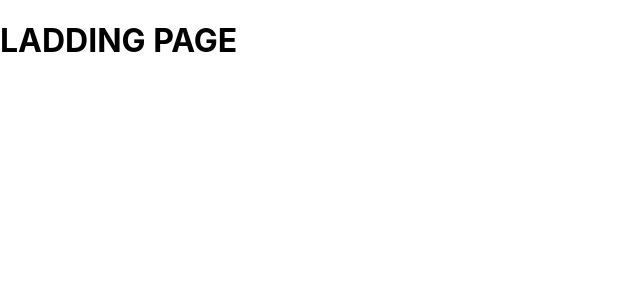
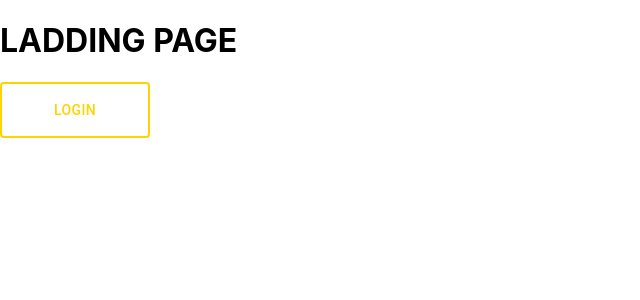
Before and after one commit to JardelLacerda/dev-space, a React (Create React App) app: page / in a window 1280 px wide. Shown: the top 300 px of the page, without its empty margins (0-640 px from the left). Built offline with nearby package versions, Linux system fonts and the light colour scheme.

Commit message:
feat: buttons base done

```diff
--- /dev/null
+++ b/src/components/Buttons/index.jsx
@@ -0,0 +1,11 @@
+import { StyledButton } from "./style";
+
+const Button = ({ nameBtn }) => {
+  return (
+    <>
+      <StyledButton>{nameBtn}</StyledButton>
+    </>
+  );
+};
+
+export default Button;
--- /dev/null
+++ b/src/components/Buttons/style.js
@@ -0,0 +1,21 @@
+import styled from "styled-components";
+import Button from "@material-ui/core/Button";
+import Colors from "../../global/Colors";
+
+export const StyledButton = styled(Button)`
+  background-color: #6772e5;
+  padding: 7px 14px;
+
+  &:hover {
+    background-color: #5469d4;
+  }
+  & .MuiButton-label {
+    padding: 0.5em;
+    width: 120px;
+    height: 30px;
+    color: ${Colors.BasicYellow};
+  }
+  & .MuiTouchRipple-root {
+    border: 2px solid ${Colors.BasicYellow};
+  }
+`;
--- a/src/global/Colors.js
+++ b/src/global/Colors.js
@@ -1,3 +1,7 @@
-const Colors = {};
+const Colors = {
+  BasicBlack: "#000",
+  BasicWhite: "#FFF",
+  BasicYellow: "#FED400",
+};
 
 export default Colors;
--- a/src/pages/laddingPage/index.js
+++ b/src/pages/laddingPage/index.js
@@ -1,5 +1,12 @@
+import Button from "../../components/Buttons";
+
 const LaddingPage = () => {
-  return <h1>LADDING PAGE</h1>;
+  return (
+    <>
+      <h1>LADDING PAGE</h1>
+      <Button nameBtn="Login" />
+    </>
+  );
 };
 
 export default LaddingPage;
```
Also changed, not shown: src/components/buttons/index.js (deleted).
